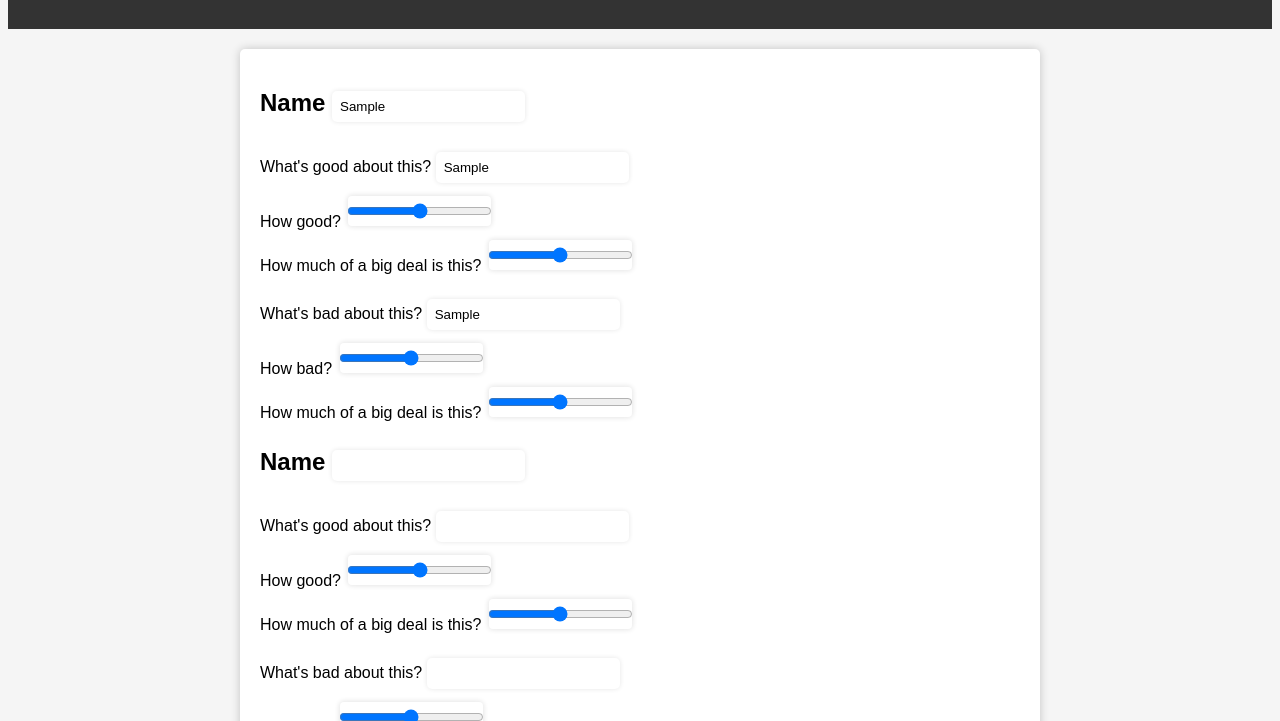
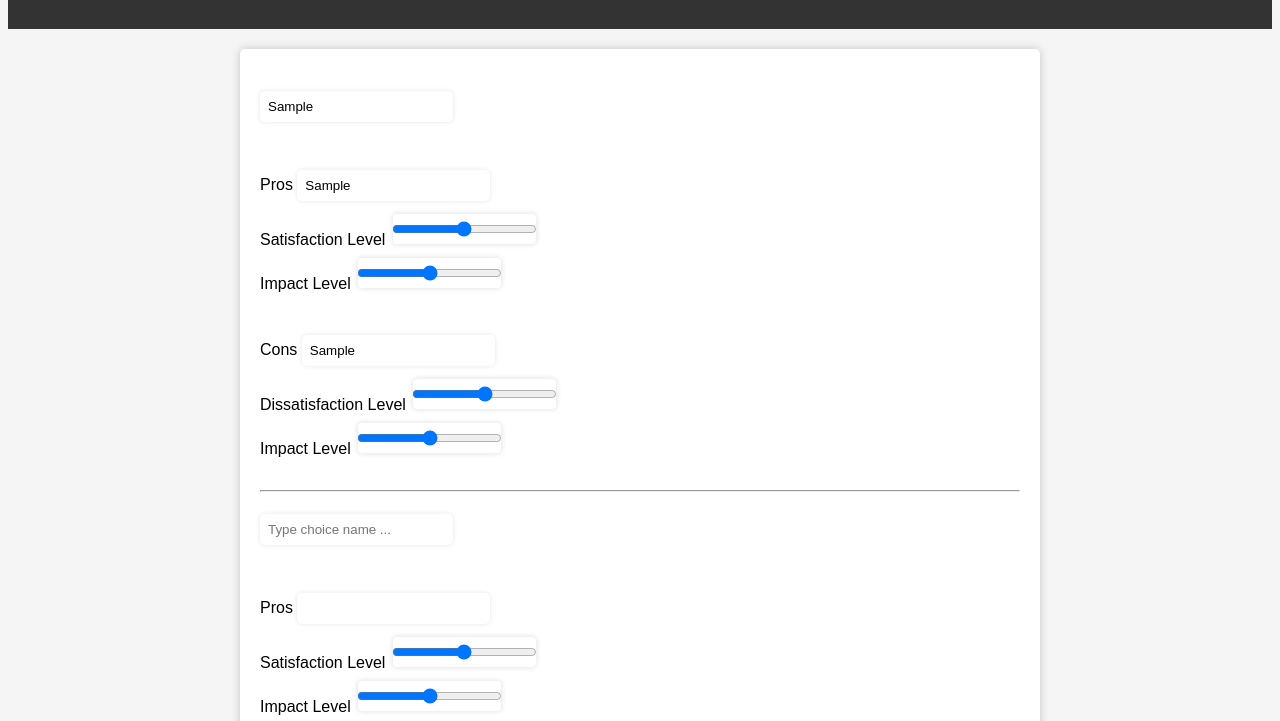
Before and after one commit to DevthanAI/DecisionMaker, a plain HTML site: page index.html in a window 1280 px wide. Both pictures are taken after typing "Sample", "Sample", "Sample" into the empty fields and a click on the button "Add another choice". Shown: the part 79-800 px from the top of the page. Drawn offline with Linux system fonts and the light colour scheme.

Commit message:
change format

```diff
--- a/index.html
+++ b/index.html
@@ -17,29 +17,30 @@
         <form id="myForm">
             <section>
                 <h2>
-                    <label for="choice1_name">Name</label>
-                    <input id="choice1_name" type="text" required>
+                    <input id="choice1_name" type="text" placeholder="Type choice name ..." required>
                 </h2>
                 <div>
                     <div>
-                        <label for="choice1_pro_feat">What's good about this?</label>
+                        <br />
+                        <label for="choice1_pro_feat">Pros </label>
                         <input id="choice1_pro_feat" type="text" required>
                         <br />
-                        <label for="choice1_pro">How good?</label>
+                        <label for="choice1_pro">Satisfaction Level</label>
                         <input id="choice1_pro" type="range" min="0" max="10" required>
                         <br />
-                        <label for="choice1_pro_weight">How much of a big deal is this?</label>
+                        <label for="choice1_pro_weight">Impact Level</label>
                         <input id="choice1_pro_weight" type="range" min="0" max="10" required>
                     </div>
                     <br />
                     <div>
-                        <label for="choice1_con_feat">What's bad about this?</label>
+                        <br />
+                        <label for="choice1_con_feat">Cons</label>
                         <input id="choice1_con_feat" type="text" required>
                         <br />
-                        <label for="choice1_con">How bad?</label>
+                        <label for="choice1_con">Dissatisfaction Level</label>
                         <input id="choice1_con" type="range" min="0" max="10" required>
                         <br />
-                        <label for="choice1_con_weight">How much of a big deal is this?</label>
+                        <label for="choice1_con_weight">Impact Level</label>
                         <input id="choice1_con_weight" type="range" min="0" max="10" required>
                     </div>
                 </div>
--- a/public/js/app.js
+++ b/public/js/app.js
@@ -42,30 +42,33 @@ function submitForm() {
 function addChoice() {
     var newSection = document.createElement("section");
     newSection.innerHTML = `
+    <br/>
+    <hr>
       <h2>
-        <label for="choice${document.querySelectorAll("section").length + 1}_name">Name</label>
-        <input id="choice${document.querySelectorAll("section").length + 1}_name" type="text" required>
+        <input id="choice${document.querySelectorAll("section").length + 1}_name" type="text" placeholder="Type choice name ..." required>
       </h2>
       <div>
         <div>
-            <label for="choice${document.querySelectorAll("section").length + 1}_pro_feat">What's good about this?</label>
+            <br/>
+            <label for="choice${document.querySelectorAll("section").length + 1}_pro_feat">Pros</label>
             <input id="choice${document.querySelectorAll("section").length + 1}_pro_feat" type="text" required>
             <br/>
-            <label for="choice${document.querySelectorAll("section").length + 1}_pro">How good?</label>
+            <label for="choice${document.querySelectorAll("section").length + 1}_pro">Satisfaction Level</label>
             <input id="choice${document.querySelectorAll("section").length + 1}_pro" type="range" min="0" max="10" required>
             <br/>
-            <label for="choice${document.querySelectorAll("section").length + 1}_pro_weight">How much of a big deal is this?</label>
+            <label for="choice${document.querySelectorAll("section").length + 1}_pro_weight">Impact Level</label>
             <input id="choice${document.querySelectorAll("section").length + 1}_pro_weight" type="range" min="0" max="10"" required>
         </div>
         </br>
         <div>
-            <label for="choice${document.querySelectorAll("section").length + 1}_con_feat">What's bad about this?</label>
+            <br/>
+            <label for="choice${document.querySelectorAll("section").length + 1}_con_feat">Cons</label>
             <input id="choice${document.querySelectorAll("section").length + 1}_con_feat" type="text" required>
             <br/>
-            <label for="choice${document.querySelectorAll("section").length + 1}_con">How bad?</label>
+            <label for="choice${document.querySelectorAll("section").length + 1}_con">Dissatisfaction Level</label>
             <input id="choice${document.querySelectorAll("section").length + 1}_con" type="range" min="0" max="10" required>
             <br/>
-            <label for="choice${document.querySelectorAll("section").length + 1}_con_weight">How much of a big deal is this?</label>
+            <label for="choice${document.querySelectorAll("section").length + 1}_con_weight">Impact Level</label>
             <input id="choice${document.querySelectorAll("section").length + 1}_con_weight" type="range" min="0" max="10" required>
         </div>
       </div>
```
